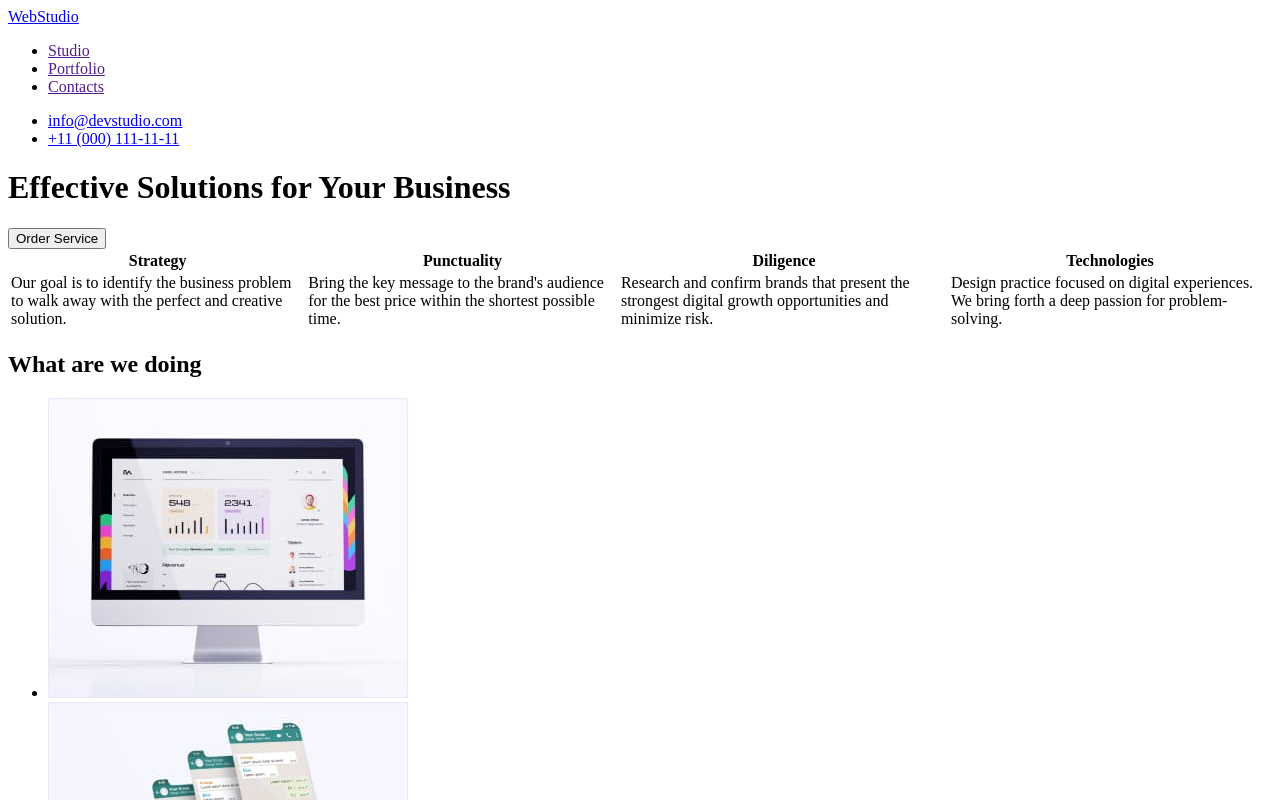
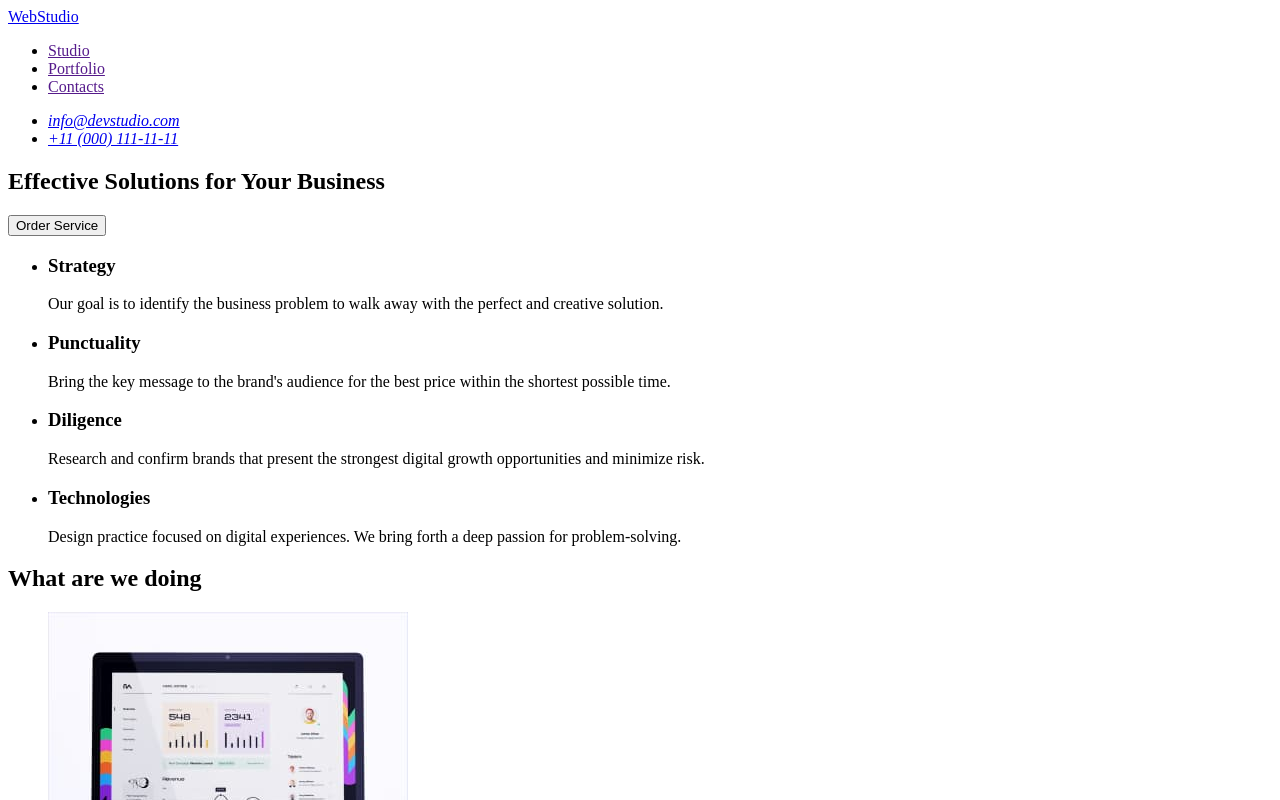
Before and after one commit to va7ul/goit-homework-01, a plain HTML site: page index.html in a window 1280 px wide. Shown: the top 800 px of the page. Drawn offline with Linux system fonts and the light colour scheme.

Commit message:
first commit

```diff
--- a/index.html
+++ b/index.html
@@ -16,50 +16,50 @@
           <li><a href="">Contacts</a></li>
         </ul>
       </nav>
-      <div>
+      <address>
         <ul>
           <li><a href="mailto:info@devstudio.com">info@devstudio.com</a></li>
           <li><a href="tel:+110001111111">+11 (000) 111-11-11</a></li>
         </ul>
-      </div>
+      </address>
     </header>
     <main>
-      <div>
+      <section>
         <h1>Effective Solutions for Your Business</h1>
         <button type="button">Order Service</button>
-      </div>
+      </section>
       <section>
-        <h2 hidden>Our strengths</h2>
-        <table>
-          <thead>
-            <tr>
-              <th>Strategy</th>
-              <th>Punctuality</th>
-              <th>Diligence</th>
-              <th>Technologies</th>
-            </tr>
-          </thead>
-          <tbody>
-            <tr>
-              <td>
-                Our goal is to identify the business problem to walk away with
-                the perfect and creative solution.
-              </td>
-              <td>
+        <h2 hidden>Our features</h2>
+        <ul>
+          <li>
+            <h3>Strategy</h3>
+            <p>
+              Our goal is to identify the business problem to walk away with the
+              perfect and creative solution.
+            </p>
+          </li>
+          <li>
+            <h3>Punctuality</h3>
+            <p>
               Bring the key message to the brand's audience for the best price
               within the shortest possible time.
-              </td>
-              <td>
+            </p>
+          </li>
+          <li>
+            <h3>Diligence</h3>
+            <p>
               Research and confirm brands that present the strongest digital
               growth opportunities and minimize risk.
-              </td>
-              <td>
+            </p>
+          </li>
+          <li>
+            <h3>Technologies</h3>
+            <p>
               Design practice focused on digital experiences. We bring forth a
               deep passion for problem-solving.
-              </td>
-            </tr>
-          </tbody>
-        </table>
+            </p>
+          </li>
+        </ul>
       </section>
       <section>
         <h2>What are we doing</h2>
@@ -137,13 +137,11 @@
       </section>
     </main>
     <footer>
-      <div>
       <a href="./index.html">WebStudio</a>
       <p>
-          Increase the flow of customers and sales for your business with
-          digital marketing & growth solutions.
+        Increase the flow of customers and sales for your business with digital
+        marketing & growth solutions.
       </p>
-      </div>
     </footer>
   </body>
 </html>
```
Lines whose indentation alone changed are shown as unchanged.
